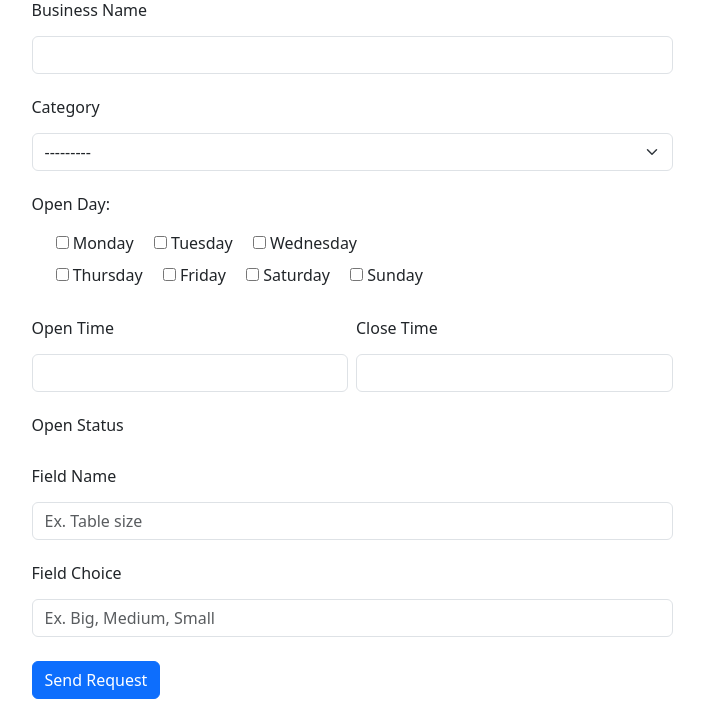
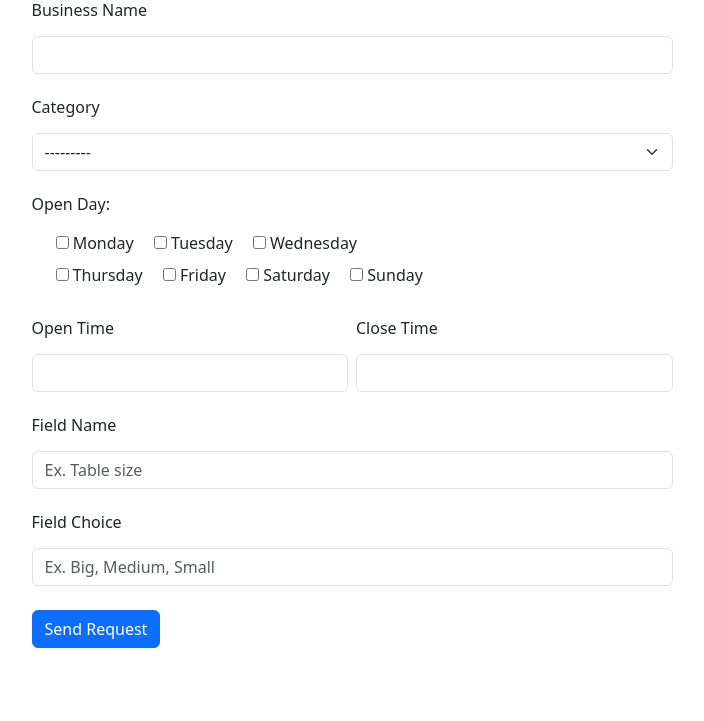
Before and after one commit to ParimaSA/Queue_Management, a Django app: page /queue_app/bus_register/ in a window 1280 px wide. Shown: the part 79-800 px from the top of the page, without its empty margins (288-992 px from the left). Run offline with Django 4.2, Linux system fonts and the light colour scheme; a user stored in the database is signed in; data comes from the database, SQL or seed files in the repository.

Commit message:
Delete open_status field from business register form

```diff
--- a/queue_app/templates/queue_app/business_register.html
+++ b/queue_app/templates/queue_app/business_register.html
@@ -44,10 +44,6 @@
                    </div>
                 </div>
                 <div class="mb-4">
-                    <h6><label for="open_status" class="form-label">Open Status</label></h6>
-                    {{ form.open_status }}
-                </div>
-                <div class="mb-4">
                     <h6><label for="field_name" class="form-label">Field Name</label></h6>
                     {{ form.field_name }}
                 </div>
```
